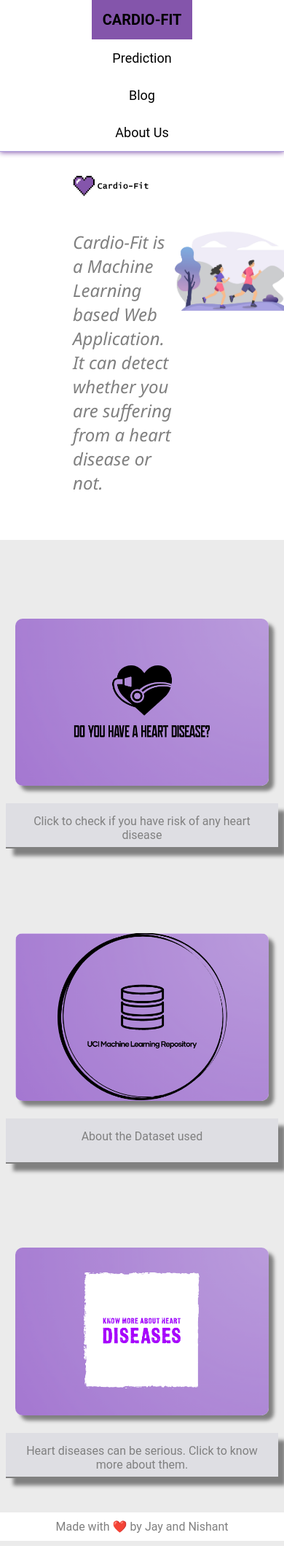
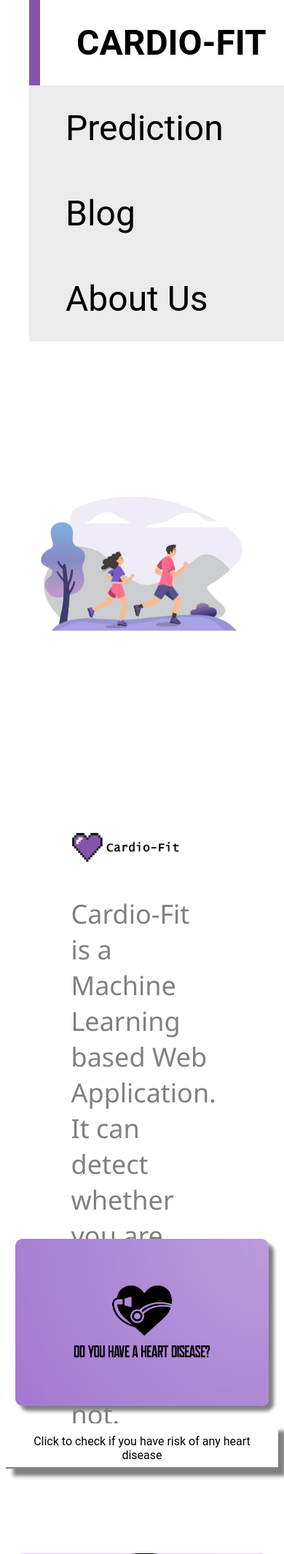
Before and after one commit to jaykumar1607/Heart-Disease-Web-App, a Flask app: page / in a window 390 px wide. Shown: the top 2130 px of the page at 73% size. Run offline with Flask 2, Linux system fonts and the light colour scheme; parts of the project's set-up code (start-up, migrations or seed data) failed here and were passed over; some libraries are stand-ins or nearby versions.

Commit message:
resposive home

```diff
--- a/static/styles/home.css
+++ b/static/styles/home.css
@@ -94,20 +94,35 @@
     }
     .description {
         color: black;
-        margin-left: 100px;
-        margin-top: 200px;
+        margin-left: auto;
+        margin-top: 700px;
         margin-right: auto;
-        max-width: 35%;
+        max-width: 50%;
     }
     .banner {
         background-color: white;
         background-image: url(../home/bannerpurple.jpg);
-        background-size: contain;
         background-repeat: no-repeat;
         padding-top: 40px;
         background-position-y: center;
         height: 700px;
-        background-position-x: 15vh;
         color: white;
+        margin-top: 400px;
+        background-size: 170%;
+        background-position-x: center;
+    }
+
+    div.desc{
+        color: black !important;
+        background-color: white !important;
+    }
+
+    .descdesc{
+        font-size: 36px;
+        font-style:normal;
+    }
+
+    .parentgal{
+        margin-top: 450px;
     }
 }
--- a/static/styles/style.css
+++ b/static/styles/style.css
@@ -69,13 +69,32 @@
 }
 
 @media only screen and (max-width: 1269px) {
+    body{
+        background-color: white;
+    }
     nav {
         flex-direction: column;
-        align-items: center;
-        justify-content: center;
-        align-content: center;
+        position:absolute;
+        width: 90%;
+        margin-left: 40px;
+        background-color: rgb(235, 235, 235);
+        box-shadow: none;
+        border-bottom: none;
+    }
+
+    .titl, .menu{
+        font-size: 3rem;
+        padding-top: 30px !important;
+        padding-bottom: 30px !important;
+        padding-left: 50px !important;
+    }
+    .act{
+        background-color: white;
+        border-left: 15px solid #8455ab;
     }
     footer{
         max-width: unset;
     }
+
+
 }
```
